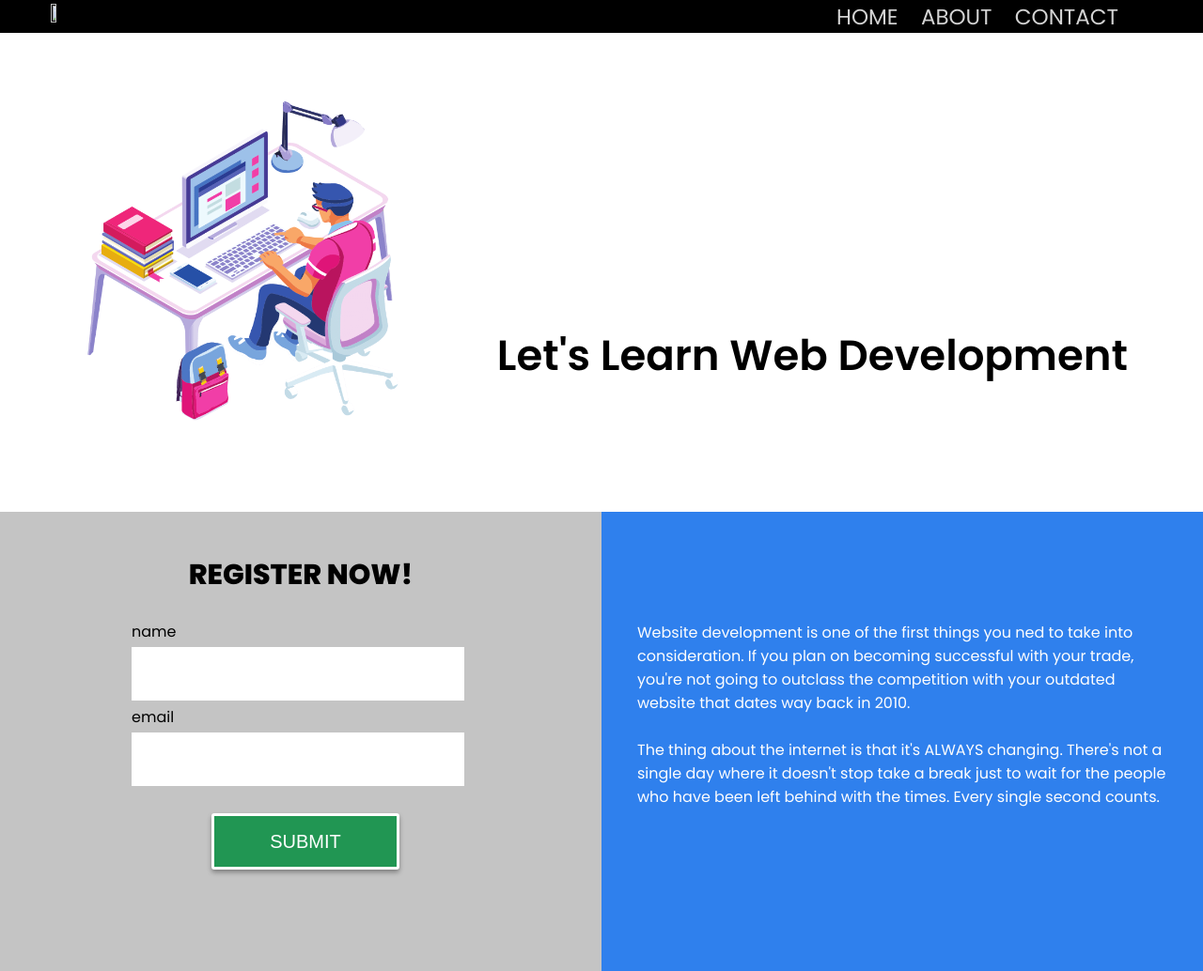
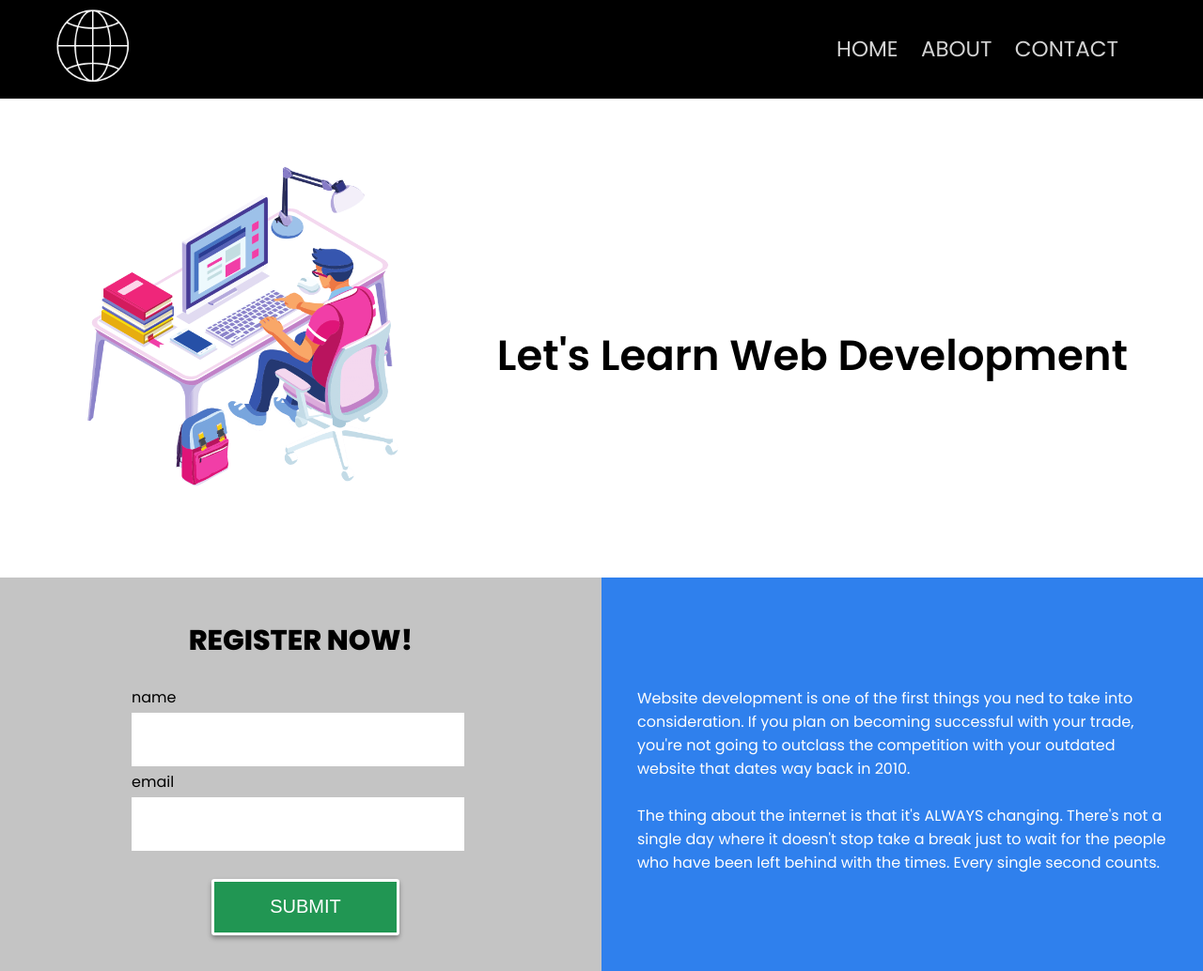
Before and after one commit to RubbyJane/odin-recipes, a plain HTML site: page index.html in a window 1280 px wide. Shown: the top 1034 px of the page at 94% size. Drawn offline with Linux system fonts and the light colour scheme.

Commit message:
Update index.html

```diff
--- a/index.html
+++ b/index.html
@@ -10,7 +10,7 @@
     </head>
     <body style="font-family: 'Poppins'; margin: 0; padding: 0">
         <header style="background-color: black; position: relative;">
-            <img src='images/logo(1).png' style="height: 7%; width: 7%; padding: 4px; margin-left: 50px;">
+            <img src="https://github.com/RubbyJane/odin-recipes/blob/fd8ab08f08ae19734fc955be055225c544c4783f/images/logo%20(1).png" style="height: 7%; width: 7%; padding: 4px; margin-left: 50px;">
             <nav style="position: absolute; top: 50%; width:100%; transform: translateY(-50%);">
                 <section style="float: right;margin-right:80px ;">
                     <a href="" style="color: lightgray; text-decoration: none; padding: 10px; font-size: 23px">HOME</a>
```
